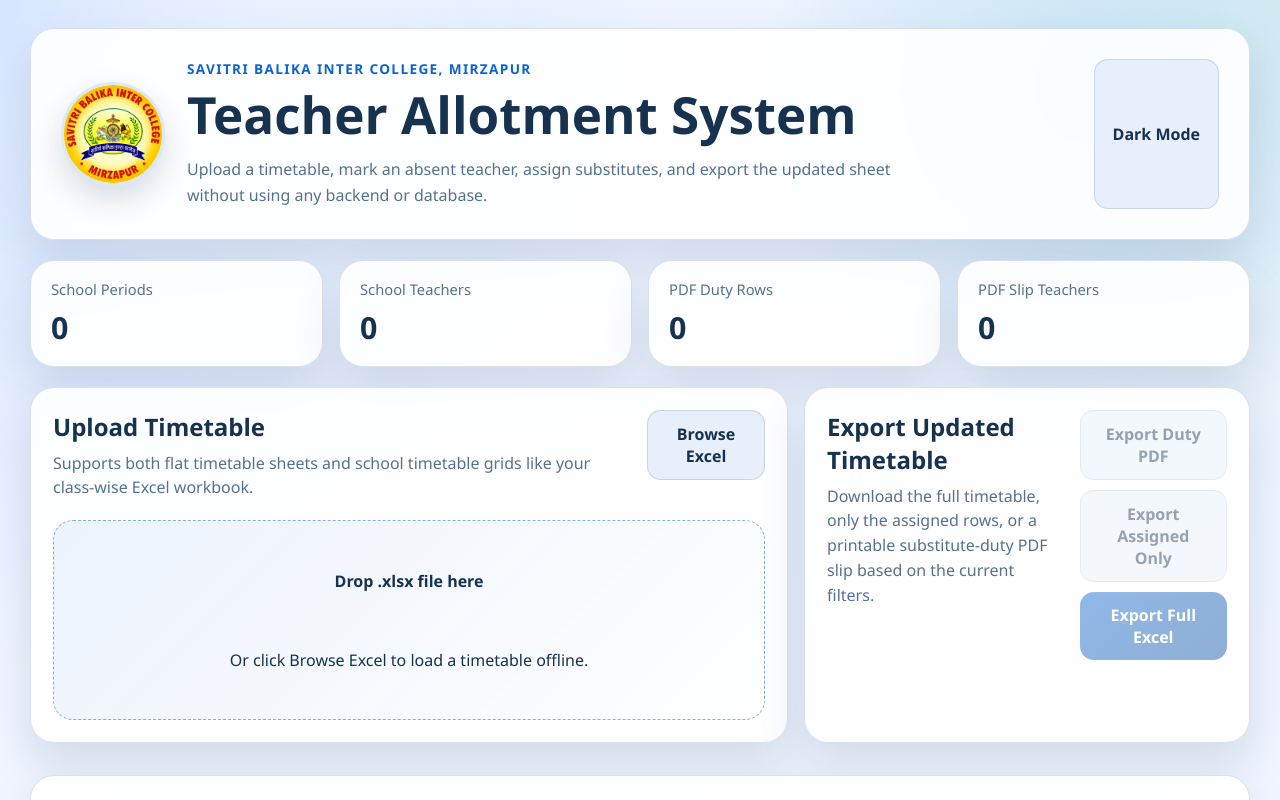
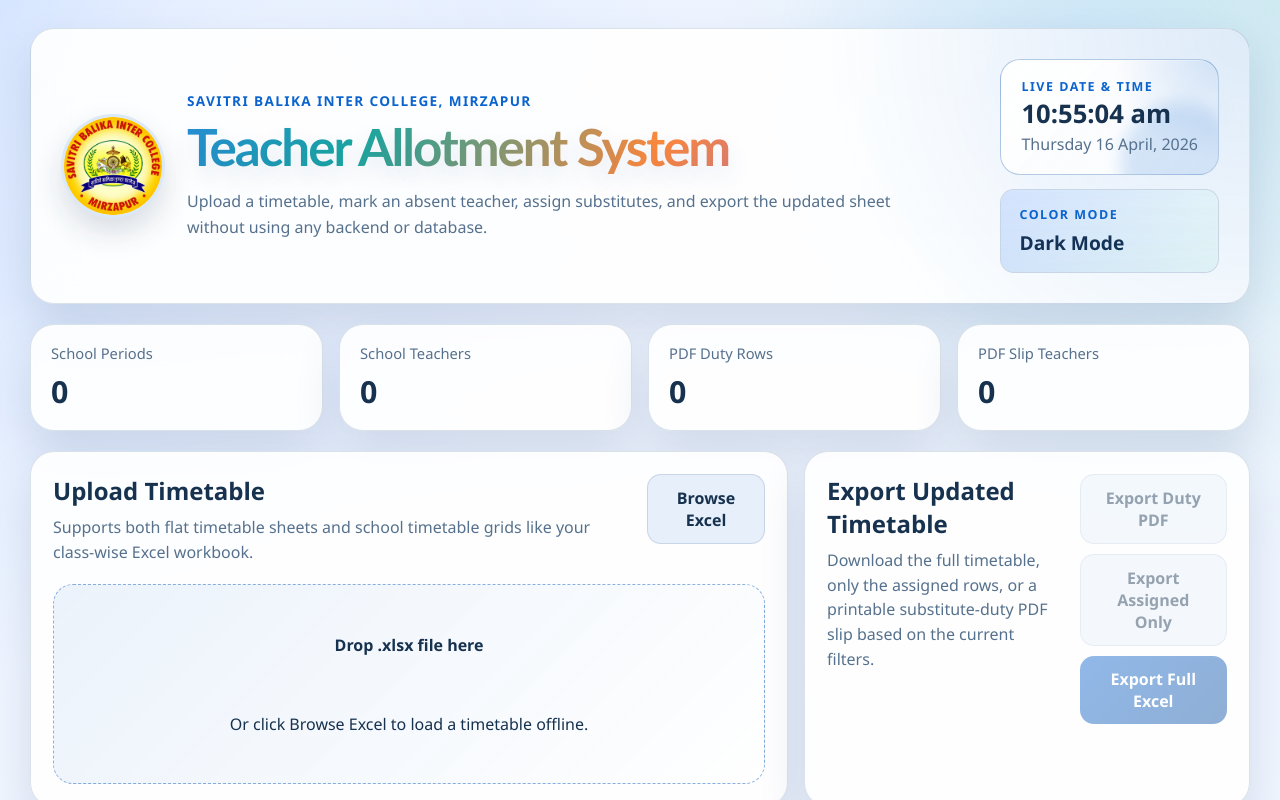
Before and after one commit to yakash4184/School_Allotement_Time_Table, a React (Vite) app: page / in a window 1280 px wide. Shown: the top 800 px of the page. Built offline with nearby package versions, Linux system fonts and the light colour scheme.

Commit message:
Polish header experience and PDF branding

```diff
--- a/src/components/Header.jsx
+++ b/src/components/Header.jsx
@@ -1,4 +1,29 @@
+import { useEffect, useState } from "react";
+
 function Header({ darkMode, onToggleDarkMode }) {
+  const [now, setNow] = useState(() => new Date());
+
+  useEffect(() => {
+    const timerId = window.setInterval(() => {
+      setNow(new Date());
+    }, 1000);
+
+    return () => window.clearInterval(timerId);
+  }, []);
+
+  const formattedDate = now.toLocaleDateString("en-IN", {
+    weekday: "long",
+    day: "numeric",
+    month: "long",
+    year: "numeric",
+  });
+
+  const formattedTime = now.toLocaleTimeString("en-IN", {
+    hour: "numeric",
+    minute: "2-digit",
+    second: "2-digit",
+  });
+
   return (
     <header className="hero-card">
       <div className="hero-brand">
@@ -10,7 +35,9 @@ function Header({ darkMode, onToggleDarkMode }) {
 
         <div>
           <p className="eyebrow">Savitri Balika Inter College, Mirzapur</p>
-          <h1>Teacher Allotment System</h1>
+          <h1 className="hero-title">
+            <span className="hero-title-accent">Teacher Allotment System</span>
+          </h1>
           <p className="hero-copy">
             Upload a timetable, mark an absent teacher, assign substitutes,
             and export the updated sheet without using any backend or database.
@@ -18,9 +45,22 @@ function Header({ darkMode, onToggleDarkMode }) {
         </div>
       </div>
 
-      <button className="theme-toggle" onClick={onToggleDarkMode} type="button">
-        {darkMode ? "Light Mode" : "Dark Mode"}
-      </button>
+      <div className="hero-side-panel">
+        <section className="clock-card" aria-label="Current date and time">
+          <span className="clock-label">Live Date & Time</span>
+          <strong>{formattedTime}</strong>
+          <span className="clock-date">{formattedDate}</span>
+        </section>
+
+        <button
+          className={`theme-toggle ${darkMode ? "theme-toggle-dark" : "theme-toggle-light"}`}
+          onClick={onToggleDarkMode}
+          type="button"
+        >
+          <span className="theme-toggle-label">Color Mode</span>
+          <strong>{darkMode ? "Light Mode" : "Dark Mode"}</strong>
+        </button>
+      </div>
     </header>
   );
 }
--- a/src/index.css
+++ b/src/index.css
@@ -14,6 +14,7 @@
   --warning: #d88a2d;
   --shadow: 0 22px 45px rgba(32, 69, 112, 0.15);
   --font-sans: "Aptos", "Segoe UI Variable", "Segoe UI", sans-serif;
+  --font-display: "Aptos Display", "Candara", "Trebuchet MS", "Segoe UI Variable Display", sans-serif;
 }
 
 :root[data-theme="dark"] {
@@ -96,11 +97,15 @@ button {
 }
 
 .hero-card {
-  display: flex;
-  justify-content: space-between;
-  gap: 24px;
+  display: grid;
+  grid-template-columns: minmax(0, 1fr) auto;
+  align-items: center;
+  gap: 28px;
   padding: 30px;
   margin-bottom: 20px;
+  background:
+    radial-gradient(circle at top right, color-mix(in srgb, var(--primary) 12%, transparent), transparent 34%),
+    linear-gradient(180deg, color-mix(in srgb, var(--surface) 92%, #ffffff 8%), var(--surface));
 }
 
 .hero-brand {
@@ -139,6 +144,35 @@ button {
   line-height: 1.05;
 }
 
+.hero-title {
+  font-family: var(--font-display);
+  font-weight: 800;
+  letter-spacing: -0.04em;
+}
+
+.hero-title-accent {
+  display: inline-block;
+  max-width: none;
+  white-space: nowrap;
+  background-image: linear-gradient(
+    120deg,
+    #0f4fb1 0%,
+    #2f7df4 24%,
+    #1aa7a1 48%,
+    #ff8a3d 72%,
+    #7d55f6 100%
+  );
+  background-size: 220% 220%;
+  background-position: 0% 50%;
+  color: #1a3760;
+  -webkit-background-clip: text;
+  background-clip: text;
+  -webkit-text-fill-color: transparent;
+  text-wrap: balance;
+  text-shadow: 0 10px 24px rgba(38, 83, 140, 0.12);
+  animation: title-shift 8s ease-in-out infinite;
+}
+
 .hero-copy,
 .card p,
 .muted-text,
@@ -150,6 +184,82 @@ button {
   max-width: 760px;
   margin: 14px 0 0;
   line-height: 1.65;
+}
+
+@keyframes title-shift {
+  0% {
+    background-position: 0% 50%;
+  }
+
+  50% {
+    background-position: 100% 50%;
+  }
+
+  100% {
+    background-position: 0% 50%;
+  }
+}
+
+.hero-side-panel {
+  display: grid;
+  gap: 14px;
+  width: min(280px, 100%);
+}
+
+.clock-card {
+  position: relative;
+  overflow: hidden;
+  display: grid;
+  gap: 6px;
+  padding: 18px 20px;
+  border-radius: 20px;
+  border: 1px solid color-mix(in srgb, var(--primary) 18%, var(--line) 82%);
+  background:
+    radial-gradient(circle at top right, color-mix(in srgb, var(--primary) 18%, transparent), transparent 42%),
+    linear-gradient(
+      135deg,
+      color-mix(in srgb, var(--surface-strong) 94%, transparent),
+      color-mix(in srgb, var(--bg-strong) 12%, var(--surface-strong) 88%)
+    );
+  box-shadow: inset 0 1px 0 rgba(255, 255, 255, 0.24);
+}
+
+.clock-card::after {
+  content: "";
+  position: absolute;
+  inset: auto -10% -42% auto;
+  width: 120px;
+  height: 120px;
+  border-radius: 50%;
+  background: color-mix(in srgb, var(--primary) 16%, transparent);
+  filter: blur(8px);
+}
+
+.clock-label,
+.theme-toggle-label {
+  font-size: 0.78rem;
+  font-weight: 800;
+  letter-spacing: 0.12em;
+  text-transform: uppercase;
+  color: var(--primary);
+}
+
+.clock-card strong,
+.theme-toggle strong {
+  position: relative;
+  z-index: 1;
+}
+
+.clock-card strong {
+  font-size: clamp(1.4rem, 2vw, 1.9rem);
+  line-height: 1;
+}
+
+.clock-date {
+  position: relative;
+  z-index: 1;
+  color: var(--muted);
+  line-height: 1.45;
 }
 
 .theme-toggle,
@@ -173,6 +283,63 @@ button {
   background: color-mix(in srgb, var(--primary) 10%, var(--surface-strong) 90%);
   color: var(--text);
   border: 1px solid var(--line);
+}
+
+.theme-toggle {
+  position: relative;
+  overflow: hidden;
+  display: grid;
+  justify-items: start;
+  gap: 6px;
+  min-height: 84px;
+  padding: 16px 18px;
+  text-align: left;
+  box-shadow: inset 0 1px 0 rgba(255, 255, 255, 0.22);
+}
+
+.theme-toggle::before {
+  content: "";
+  position: absolute;
+  inset: 0;
+  opacity: 0.95;
+  transition: opacity 0.2s ease;
+}
+
+.theme-toggle-light::before {
+  background:
+    linear-gradient(135deg, rgba(72, 137, 255, 0.22), rgba(105, 229, 187, 0.12)),
+    linear-gradient(180deg, rgba(255, 255, 255, 0.72), rgba(255, 255, 255, 0.3));
+}
+
+.theme-toggle-dark::before {
+  background:
+    linear-gradient(135deg, rgba(12, 32, 63, 0.88), rgba(33, 87, 166, 0.55)),
+    linear-gradient(180deg, rgba(14, 31, 56, 0.94), rgba(10, 23, 40, 0.92));
+}
+
+.theme-toggle:hover::before {
+  opacity: 1;
+}
+
+.theme-toggle strong {
+  font-size: 1.2rem;
+}
+
+.theme-toggle-light strong {
+  color: #143256;
+}
+
+.theme-toggle-dark strong {
+  color: #f1f6ff;
+}
+
+.theme-toggle-dark .theme-toggle-label {
+  color: #a8ccff;
+}
+
+.theme-toggle > * {
+  position: relative;
+  z-index: 1;
 }
 
 .primary-button {
@@ -444,8 +611,17 @@ tbody tr:last-child td {
     flex-direction: column;
   }
 
+  .hero-card {
+    grid-template-columns: 1fr;
+  }
+
   .hero-brand {
     align-items: flex-start;
+  }
+
+  .hero-side-panel {
+    width: 100%;
+    grid-template-columns: repeat(2, minmax(0, 1fr));
   }
 
   .stats-grid,
@@ -477,9 +653,18 @@ tbody tr:last-child td {
     font-size: 2rem;
   }
 
+  .hero-title-accent {
+    max-width: 100%;
+    white-space: normal;
+  }
+
   .hero-brand {
     flex-direction: column;
     align-items: flex-start;
+  }
+
+  .hero-side-panel {
+    grid-template-columns: 1fr;
   }
 
   .hero-logo {
@@ -493,3 +678,9 @@ tbody tr:last-child td {
     align-items: stretch;
   }
 }
+
+@media (prefers-reduced-motion: reduce) {
+  .hero-title-accent {
+    animation: none;
+  }
+}
--- a/src/utils/pdf.js
+++ b/src/utils/pdf.js
@@ -1,6 +1,9 @@
 import { compareClassNames, comparePeriods } from "./timetable";
 
 const SCHOOL_NAME = "Savitri Balika Inter College";
+const SCHOOL_MOTTO = "LEARN.GROW.SUCCEED";
+const SCHOOL_LOGO_PATH = "/school-logo.png";
+let schoolLogoDataUrlPromise;
 
 const formatFilterLabel = (filters) => ({
   day: filters.day === "All Days" ? "All Days" : filters.day,
@@ -70,41 +73,115 @@ const groupBySubstituteTeacher = (rows) => {
   );
 };
 
-const drawHeader = (doc, teacherName, rows, filters) => {
+const readBlobAsDataUrl = (blob) =>
+  new Promise((resolve, reject) => {
+    const reader = new FileReader();
+    reader.onloadend = () => resolve(reader.result);
+    reader.onerror = () => reject(new Error("Unable to read school logo."));
+    reader.readAsDataURL(blob);
+  });
+
+const getSchoolLogoDataUrl = async () => {
+  if (!schoolLogoDataUrlPromise) {
+    schoolLogoDataUrlPromise = fetch(SCHOOL_LOGO_PATH)
+      .then((response) => {
+        if (!response.ok) {
+          throw new Error("Unable to load school logo.");
+        }
+
+        return response.blob();
+      })
+      .then((blob) => readBlobAsDataUrl(blob))
+      .catch(() => null);
+  }
+
+  return schoolLogoDataUrlPromise;
+};
+
+const drawLogoWatermark = (doc, schoolLogoDataUrl, pageWidth) => {
+  if (!schoolLogoDataUrl) {
+    return;
+  }
+
+  const watermarkSize = 24;
+  const watermarkX = pageWidth / 2 - watermarkSize / 2;
+  const watermarkY = 18;
+
+  if (
+    typeof doc.saveGraphicsState === "function" &&
+    typeof doc.restoreGraphicsState === "function" &&
+    typeof doc.GState === "function" &&
+    typeof doc.setGState === "function"
+  ) {
+    doc.saveGraphicsState();
+    doc.setGState(new doc.GState({ opacity: 0.08 }));
+    doc.addImage(
+      schoolLogoDataUrl,
+      "PNG",
+      watermarkX,
+      watermarkY,
+      watermarkSize,
+      watermarkSize,
+      undefined,
+      "FAST",
+    );
+    doc.restoreGraphicsState();
+    return;
+  }
+
+  doc.addImage(
+    schoolLogoDataUrl,
+    "PNG",
+    watermarkX,
+    watermarkY,
+    watermarkSize,
+    watermarkSize,
+    undefined,
+    "FAST",
+  );
+};
+
+const drawHeader = (doc, teacherName, rows, filters, schoolLogoDataUrl) => {
   const pageWidth = doc.internal.pageSize.getWidth();
   const primaryTextColor = [18, 18, 18];
 
   doc.setFillColor(255, 255, 255);
   doc.setDrawColor(216, 226, 239);
   doc.setLineWidth(0.5);
-  doc.roundedRect(8, 8, pageWidth - 16, 36, 6, 6, "FD");
+  doc.roundedRect(8, 8, pageWidth - 16, 44, 6, 6, "FD");
+
+  drawLogoWatermark(doc, schoolLogoDataUrl, pageWidth);
 
   doc.setTextColor(...primaryTextColor);
   doc.setFont("times", "bold");
-  doc.setFontSize(15.5);
-  doc.text(SCHOOL_NAME.toUpperCase(), pageWidth / 2, 17, { align: "center" });
+  doc.setFontSize(13.6);
+  doc.text(SCHOOL_NAME.toUpperCase(), pageWidth / 2, 18, { align: "center" });
+
+  doc.setFont("helvetica", "bold");
+  doc.setFontSize(8.4);
+  doc.text(SCHOOL_MOTTO, pageWidth - 14, 14.8, { align: "right" });
 
   doc.setDrawColor(196, 196, 196);
   doc.setLineWidth(0.35);
-  doc.line(26, 20, pageWidth - 26, 20);
+  doc.line(24, 22, pageWidth - 24, 22);
 
   doc.setTextColor(...primaryTextColor);
   doc.setFont("helvetica", "bold");
-  doc.setFontSize(24);
-  doc.text("Substitute Duty Slip", pageWidth / 2, 30, { align: "center" });
+  doc.setFontSize(21.5);
+  doc.text("SUBSTITUTE DUTY SLIP", pageWidth / 2, 34.5, { align: "center" });
 
   doc.setTextColor(...primaryTextColor);
   doc.setFont("times", "italic");
-  doc.setFontSize(11);
-  doc.text("Teacher Allotment System", pageWidth / 2, 37, { align: "center" });
+  doc.setFontSize(10.6);
+  doc.text("Teacher Allotment System", pageWidth / 2, 42, { align: "center" });
 
   doc.setFillColor(240, 247, 255);
-  doc.roundedRect(8, 48, pageWidth - 16, 24, 5, 5, "F");
+  doc.roundedRect(8, 54, pageWidth - 16, 24, 5, 5, "F");
 
   doc.setTextColor(...primaryTextColor);
   doc.setFont("helvetica", "bold");
   doc.setFontSize(15);
-  doc.text(teacherName, 14, 58);
+  doc.text(teacherName, 14, 64);
 
   doc.setFont("helvetica", "normal");
   doc.setFontSize(9.5);
@@ -115,11 +192,11 @@ const drawHeader = (doc, teacherName, rows, filters) => {
     timeStyle: "short",
   });
 
-  doc.text(`Assigned periods: ${rows.length}`, 14, 65);
-  doc.text(`Day: ${day}`, 88, 58);
-  doc.text(`Class Filter: ${className}`, 88, 65);
-  doc.text(`Generated: ${generatedAt}`, pageWidth - 14, 58, { align: "right" });
-  doc.text("Hand this slip to the substitute teacher.", pageWidth - 14, 65, {
+  doc.text(`Assigned periods: ${rows.length}`, 14, 71);
+  doc.text(`Day: ${day}`, 88, 64);
+  doc.text(`Class Filter: ${className}`, 88, 71);
+  doc.text(`Generated: ${generatedAt}`, pageWidth - 14, 64, { align: "right" });
+  doc.text("Hand this slip to the substitute teacher.", pageWidth - 14, 71, {
     align: "right",
   });
 };
@@ -135,6 +212,7 @@ export const exportSubstituteDutyPdf = async (rows, filters) => {
     import("jspdf"),
     import("jspdf-autotable"),
   ]);
+  const schoolLogoDataUrl = await getSchoolLogoDataUrl();
 
   const groupedRows = groupBySubstituteTeacher(assignedRows);
   const doc = new jsPDF({
@@ -150,10 +228,10 @@ export const exportSubstituteDutyPdf = async (rows, filters) => {
 
     const sortedTeacherRows = sortDutySlipRows(teacherRows);
 
-    drawHeader(doc, teacherName, sortedTeacherRows, filters);
+    drawHeader(doc, teacherName, sortedTeacherRows, filters, schoolLogoDataUrl);
 
     autoTable(doc, {
-      startY: 78,
+      startY: 84,
       head: [["Day", "Period", "Class", "Subject", "Replacing"]],
       body: sortedTeacherRows.map((row) => [
         row.day,
```
